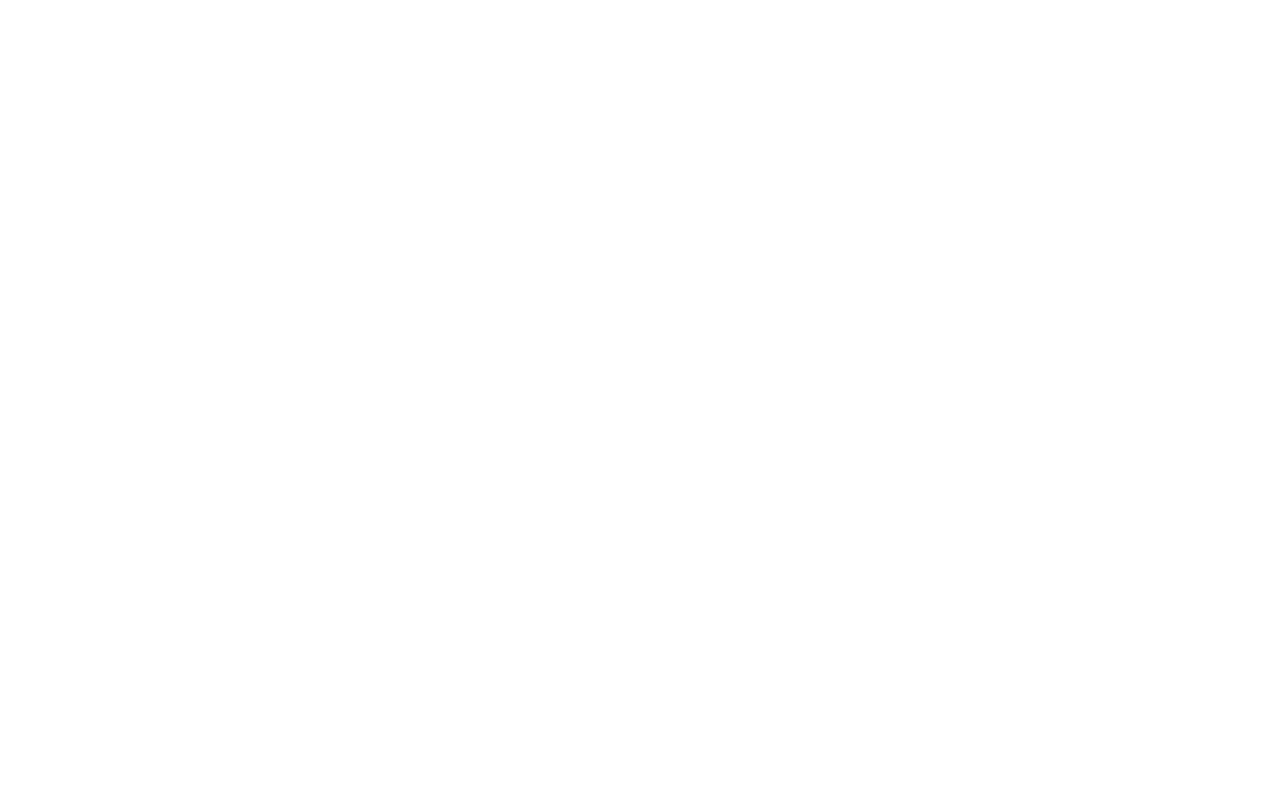
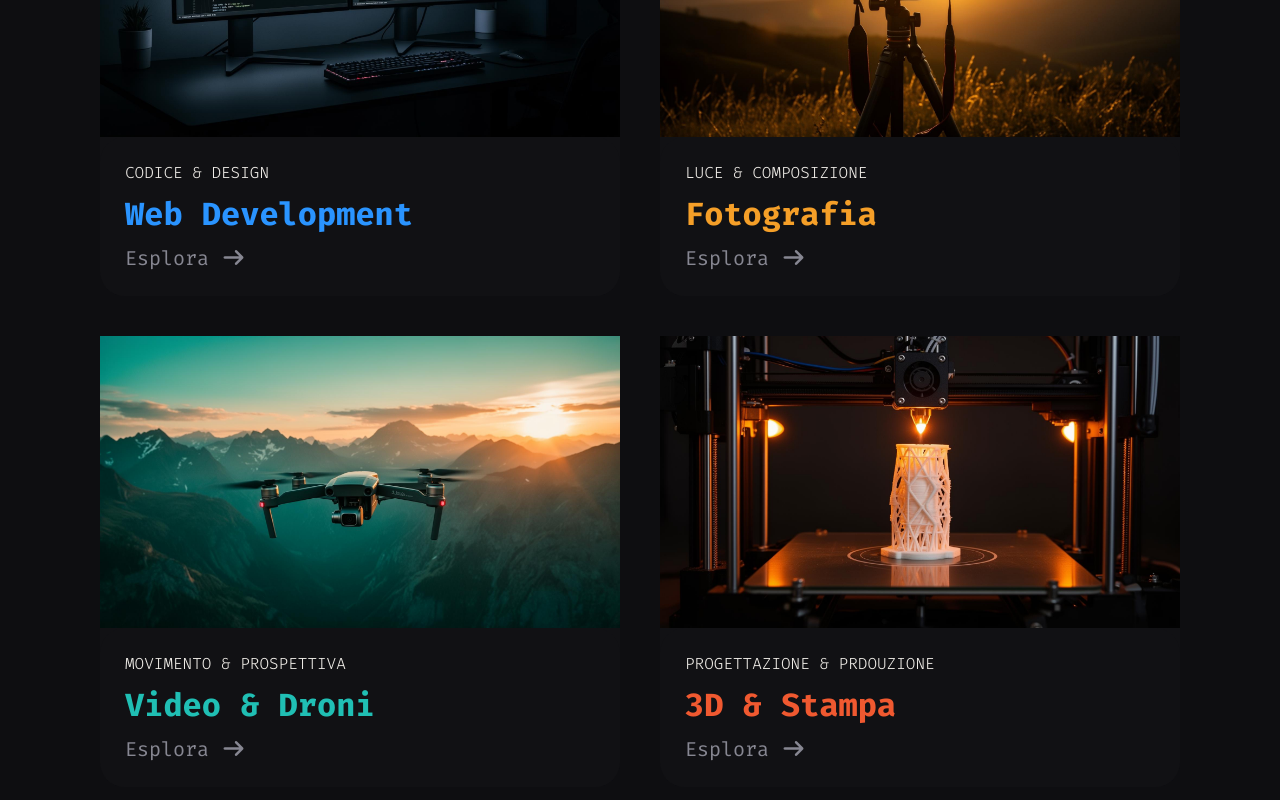
Before and after one commit to Tamburini-Christofer/Christofer.Tamburini.il.sito, a React (Vite) app: page / in a window 1280 px wide. Shown: the part 1056-1856 px from the top of the page. Before the commit the page ends 800 px from the top, so only its background shows below. Built offline with nearby package versions, Linux system fonts and the light colour scheme.

Commit message:
Creazione sezione competenze

```diff
--- a/index.html
+++ b/index.html
@@ -6,7 +6,8 @@
     <link rel="preconnect" href="https://fonts.googleapis.com">
 <link rel="preconnect" href="https://fonts.gstatic.com" crossorigin>
 <link href="https://fonts.googleapis.com/css2?family=Cinzel+Decorative:wght@400;700;900&family=Fira+Code:wght@300..700&family=Great+Vibes&family=Monoton&display=swap" rel="stylesheet">
-    <meta name="viewport" content="width=device-width, initial-scale=1.0" />
+<link rel="stylesheet" href="https://cdnjs.cloudflare.com/ajax/libs/font-awesome/7.0.1/css/all.min.css" integrity="sha512-2SwdPD6INVrV/lHTZbO2nodKhrnDdJK9/kg2XD1r9uGqPo1cUbujc+IYdlYdEErWNu69gVcYgdxlmVmzTWnetw==" crossorigin="anonymous" referrerpolicy="no-referrer" />
+<meta name="viewport" content="width=device-width, initial-scale=1.0" />
     <title>christofer-tamburini-il-sito</title>
   </head>
   <body>
--- a/src/pages/Homepage.jsx
+++ b/src/pages/Homepage.jsx
@@ -14,6 +14,57 @@
           </p>
         </div>
       </div>
+
+      <section>
+        <div className="contenitoreSezioneCompetenze">
+          <div>
+            <img
+              src="../../public/Sfondi/Sfondo Web Developer.jpg"
+              alt="Immagine di due pc"
+            />
+            <div className="sezWeb">
+              <h4>CODICE & DESIGN</h4>
+              <h3>Web Development</h3>
+              <p>Esplora <i class="fa-solid fa-arrow-right"></i></p>
+            </div>
+          </div>
+          <div>
+            <img
+              src="../../public/Sfondi/Sfondo Fotografia.jpg"
+              alt="Immagine di una macchina fotografica"
+            />
+            <div div className="sezFot">
+              <h4>LUCE & COMPOSIZIONE</h4>
+              <h3>Fotografia</h3>
+              <p>Esplora <i class="fa-solid fa-arrow-right"></i></p>
+            </div>
+          </div>
+          <div>
+            <img
+              src="../../public/Sfondi/Sfondo Drone.jpg"
+              alt="Immagine di un drone"
+            />
+            <div className="sezVid">
+              {" "}
+              <h4>MOVIMENTO & PROSPETTIVA</h4>
+              <h3>Video & Droni</h3>
+              <p>Esplora <i class="fa-solid fa-arrow-right"></i></p>
+            </div>
+          </div>
+          <div>
+            <img
+              src="../../public/Sfondi/Sfondo 3D.jpg"
+              alt="Immagine di una stampa 3D"
+            />
+            <div className="sezSta">
+              {" "}
+              <h4>PROGETTAZIONE & PRDOUZIONE</h4>
+              <h3>3D & Stampa</h3>
+              <p>Esplora <i class="fa-solid fa-arrow-right"></i></p>
+            </div>
+          </div>
+        </div>
+      </section>
     </>
   );
 }
--- a/src/styles/homepage.css
+++ b/src/styles/homepage.css
@@ -5,7 +5,7 @@
     background-image: url("/public/Sfondi/Homepage.jpg");
     background-size: cover;
     background-position-y: 100%;
-    padding: 200px;
+    padding: 200px 100px ;
 }
 
 .titleHome{
@@ -31,3 +31,67 @@
     color: var(--primaryGrey);
     font-size: 20px;
 }
+
+.contenitoreSezioneCompetenze {
+    display: grid;
+    grid-template-columns: repeat(2, 1fr);
+    gap: 40px;
+    background-color: var(--sezioneUno);
+    padding: 100px 100px;
+}
+
+.contenitoreSezioneCompetenze div{
+    display: flex;
+    flex-direction: column;
+    border-radius: 25px;
+    background-color: var(--sezioneDue);
+}
+
+.contenitoreSezioneCompetenze div img{
+    max-width: 100%;
+}
+
+.sezWeb,
+.sezFot,
+.sezVid,
+.sezSta{
+    padding: 25px;
+}
+
+.sezWeb h4,
+.sezFot h4,
+.sezVid h4,
+.sezSta h4 {
+    color: var(--primaryWhite);
+    font-size: 16px;
+    font-weight: 100;
+}
+
+.sezWeb h3,
+.sezFot h3,
+.sezVid h3,
+.sezSta h3{
+    font-size: 32px;
+    margin: 10px 0;
+}
+
+.sezWeb h3{
+    color: var(--webDeveloper);
+}
+.sezFot h3{
+    color: var(--fotografia);
+}
+.sezVid h3{
+    color: var(--videoDrone);
+}
+.sezSta h3{
+    color: var(--stampa3D);
+}
+
+.sezWeb p,
+.sezFot p,
+.sezVid p,
+.sezSta p {
+    font-size: 20px;
+    color: var(--primaryGrey);
+}
```
